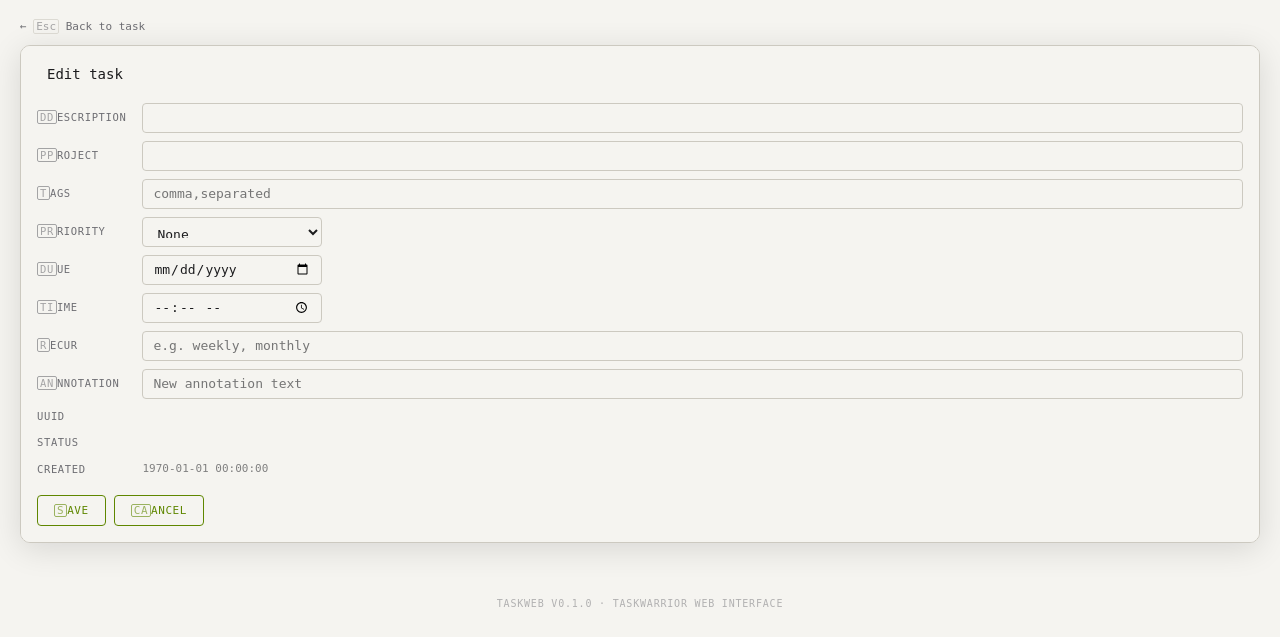
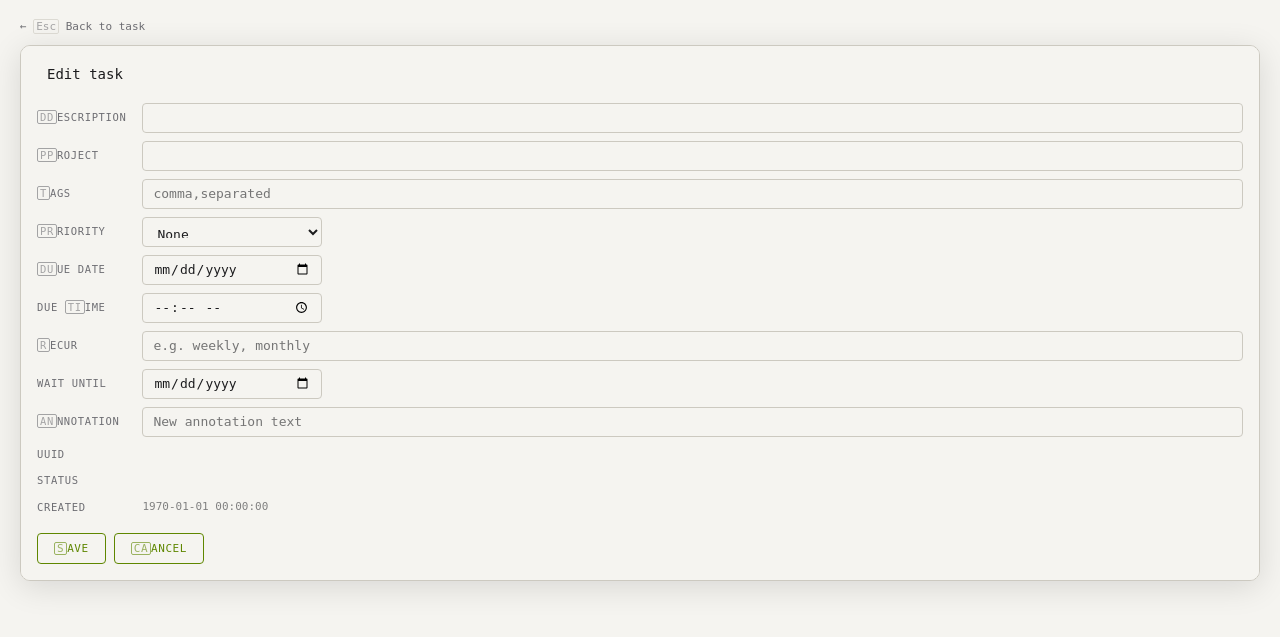
Before and after one commit to ivankovnatsky/taskweb, a Flask app: template taskweb/templates/task_edit.html in a window 1280 px wide. Shown: the part 57-694 px from the top of the page. Run offline with Flask 3, Linux system fonts and the light colour scheme; the template is opened without the code that fills it, so the values that code supplies are empty.

Commit message:
Add wait button and wait date field to task views
- Wait button on task detail for pending tasks (W shortcut)
- Wait date field in add and edit forms
- Auto-switch status pending/waiting based on wait date
- Redirect to waiting list when adding a waiting task
- Rename Due/Time labels to Due Date/Due Time
- Always show time in due_formatted for CLI consistency
- Hide nav on edit and detail views
- Bump service worker cache to v6

```diff
--- a/taskweb/server.py
+++ b/taskweb/server.py
@@ -305,14 +305,21 @@ def create_app() -> Flask:
             priority = ""
         due = request.form.get("due", "").strip()
         due_time = request.form.get("due_time", "").strip()
+        wait = request.form.get("wait", "").strip()
 
         if add_task(
-            description, project=project, tags=tags, priority=priority, due=due, due_time=due_time
+            description,
+            project=project,
+            tags=tags,
+            priority=priority,
+            due=due,
+            due_time=due_time,
+            wait=wait,
         ):
             flash("Task added.", "success")
         else:
             flash("Failed to add task.", "error")
-        return redirect(url_for("index"))
+        return redirect(url_for("waiting") if wait else url_for("index"))
 
     @app.route("/task/<uuid>/edit", methods=["GET", "POST"])
     def edit(uuid):
@@ -340,10 +347,19 @@ def create_app() -> Flask:
         due = request.form.get("due", "").strip()
         due_time = request.form.get("due_time", "").strip()
         recur = request.form.get("recur", "").strip()
+        wait = request.form.get("wait", "").strip()
         annotation = request.form.get("annotation", "").strip()
+
+        # Auto-switch status based on wait date
         status = request.form.get("status", "").strip()
         if status and status not in ("pending", "waiting"):
             status = ""
+        if wait and status != "pending":
+            status = "waiting"
+        elif not wait and task.status == "waiting":
+            status = "pending"
+        elif status == "pending" and wait:
+            wait = ""  # Clear wait when explicitly set to pending
 
         if edit_task(
             uuid,
@@ -354,12 +370,24 @@ def create_app() -> Flask:
             due=due,
             due_time=due_time,
             recur=recur,
+            wait=wait,
             annotation=annotation,
             status=status,
         ):
             flash("Task updated.", "success")
         else:
             flash("Failed to update task.", "error")
+        return redirect(url_for("task_detail", uuid=uuid))
+
+    @app.route("/task/<uuid>/wait", methods=["POST"])
+    def wait(uuid):
+        if not _validate_uuid(uuid):
+            abort(404)
+        today = datetime.now(timezone.utc).strftime("%Y-%m-%d")
+        if edit_task(uuid, wait=today, status="waiting"):
+            flash("Task moved to waiting.", "success")
+        else:
+            flash("Failed to set task to waiting.", "error")
         return redirect(url_for("task_detail", uuid=uuid))
 
     @app.route("/task/<uuid>/done", methods=["POST"])
--- a/taskweb/static/app.js
+++ b/taskweb/static/app.js
@@ -102,6 +102,14 @@ function toggleNewTask() {
         if (form) {
           e.preventDefault();
           if (confirm("Complete this task?")) form.submit();
+        }
+        return;
+      }
+      if (key === "w") {
+        const form = document.getElementById("action-wait");
+        if (form) {
+          e.preventDefault();
+          if (confirm("Move this task to waiting?")) form.submit();
         }
         return;
       }
--- a/taskweb/templates/base.html
+++ b/taskweb/templates/base.html
@@ -13,6 +13,7 @@
 </head>
 <body>
 
+{% if request.endpoint not in ('edit', 'task_detail') %}
 <nav>
   {% if request.endpoint == 'index' %}
   <a href="#" id="new-task-toggle" class="nav-new-task"><kbd>N</kbd>ew Task</a>
@@ -29,6 +30,7 @@
   <input type="text" id="search-field" class="nav-search" placeholder="Search..ID,Proj,Tag,Desc" autocomplete="off" value="{{ search_query|default('', true) }}">
   {% endif %}
 </nav>
+{% endif %}
 
 {% if request.endpoint == 'index' %}
 <div class="add-form" id="add-form" style="display:none">
@@ -59,12 +61,16 @@
             </select>
           </div>
           <div>
-            <label for="due">Due</label>
+            <label for="due">Due Date</label>
             <input type="date" id="due" name="due">
           </div>
           <div>
-            <label for="due_time">Time</label>
+            <label for="due_time">Due Time</label>
             <input type="time" id="due_time" name="due_time">
+          </div>
+          <div>
+            <label for="wait">Wait Until</label>
+            <input type="date" id="wait" name="wait">
           </div>
         </div>
         <div class="form-actions">
--- a/taskweb/templates/task_edit.html
+++ b/taskweb/templates/task_edit.html
@@ -41,18 +41,23 @@
           </div>
 
           <div class="edit-row">
-            <label class="detail-label" for="due"><kbd>D</kbd>ue</label>
+            <label class="detail-label" for="due"><kbd>D</kbd>ue Date</label>
             <input type="date" id="due" name="due" value="{{ task.due_date }}">
           </div>
 
           <div class="edit-row">
-            <label class="detail-label" for="due_time"><kbd>T</kbd>ime</label>
+            <label class="detail-label" for="due_time">Due <kbd>T</kbd>ime</label>
             <input type="time" id="due_time" name="due_time" value="{{ task.due_time }}">
           </div>
 
           <div class="edit-row">
             <label class="detail-label" for="recur"><kbd>R</kbd>ecur</label>
             <input type="text" id="recur" name="recur" value="{{ task.recur }}" placeholder="e.g. weekly, monthly">
+          </div>
+
+          <div class="edit-row">
+            <label class="detail-label" for="wait">Wait Until</label>
+            <input type="date" id="wait" name="wait" value="{{ task.wait_formatted }}">
           </div>
 
           {% if task.annotations %}
```
Also changed, not shown: taskweb/tasks.py (+30 -16 lines), taskweb/templates/task_detail.html (+7 -1 lines).
